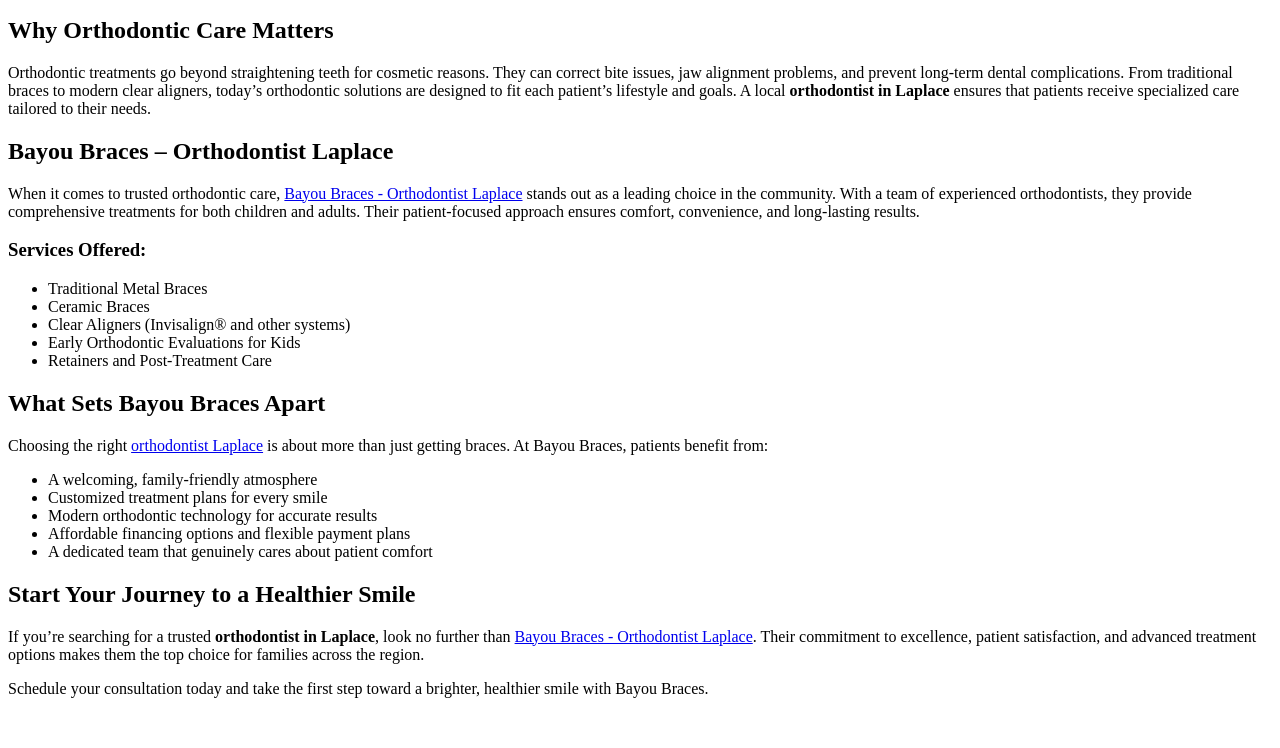
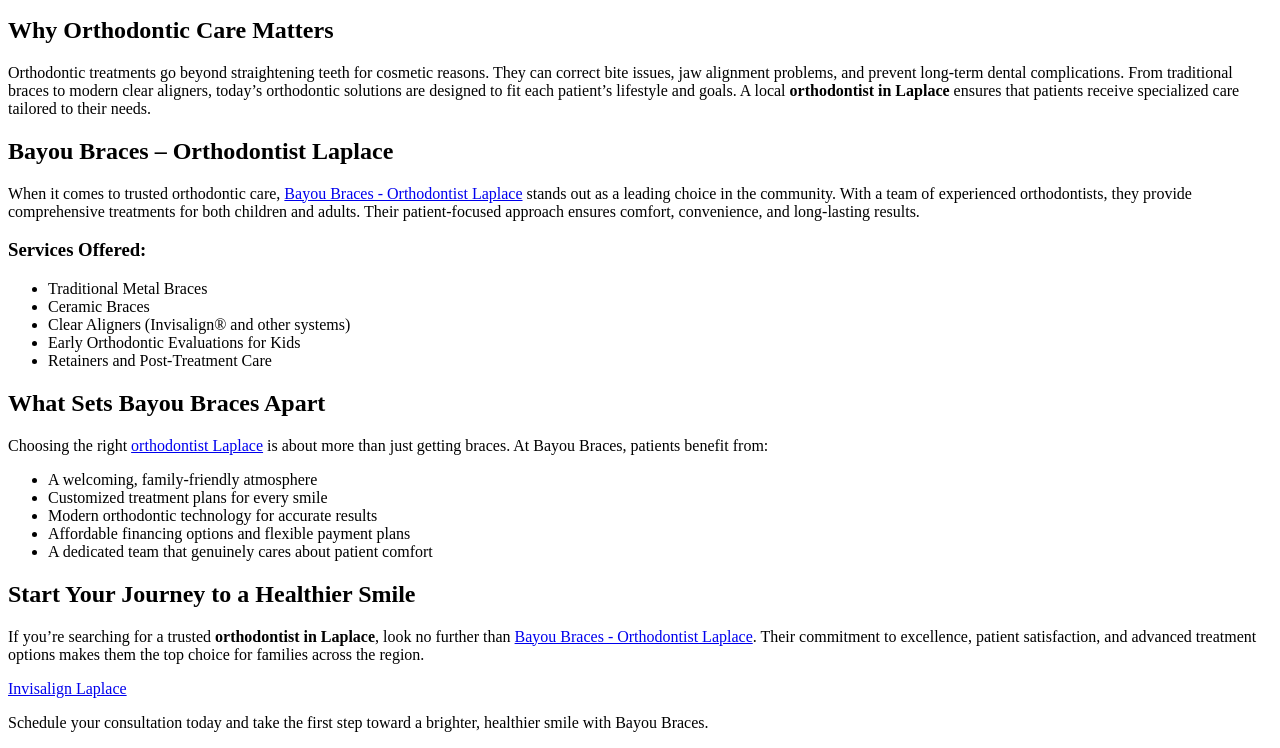
Before and after one commit to williammoris9/orthodontist-laplace, a plain HTML site: page index.html in a window 1280 px wide. Shown: the part 137-885 px from the top of the page. Before the commit the page ends 851 px from the top, so only its background shows below. Drawn offline with Linux system fonts and the light colour scheme.

Commit message:
Update index.html

```diff
--- a/index.html
+++ b/index.html
@@ -69,6 +69,7 @@
         <a href="https://share.google/yOiSj1FHuwkLwVR0P" target="_blank">Bayou Braces - Orthodontist Laplace</a>. Their commitment
         to excellence, patient satisfaction, and advanced treatment options makes them the top choice for families across the region.
     </p>
+<a href="https://invisalignlaplace.pages.dev/">Invisalign Laplace</a>
 
     <p>
         Schedule your consultation today and take the first step toward a brighter, healthier smile with Bayou Braces.
```
